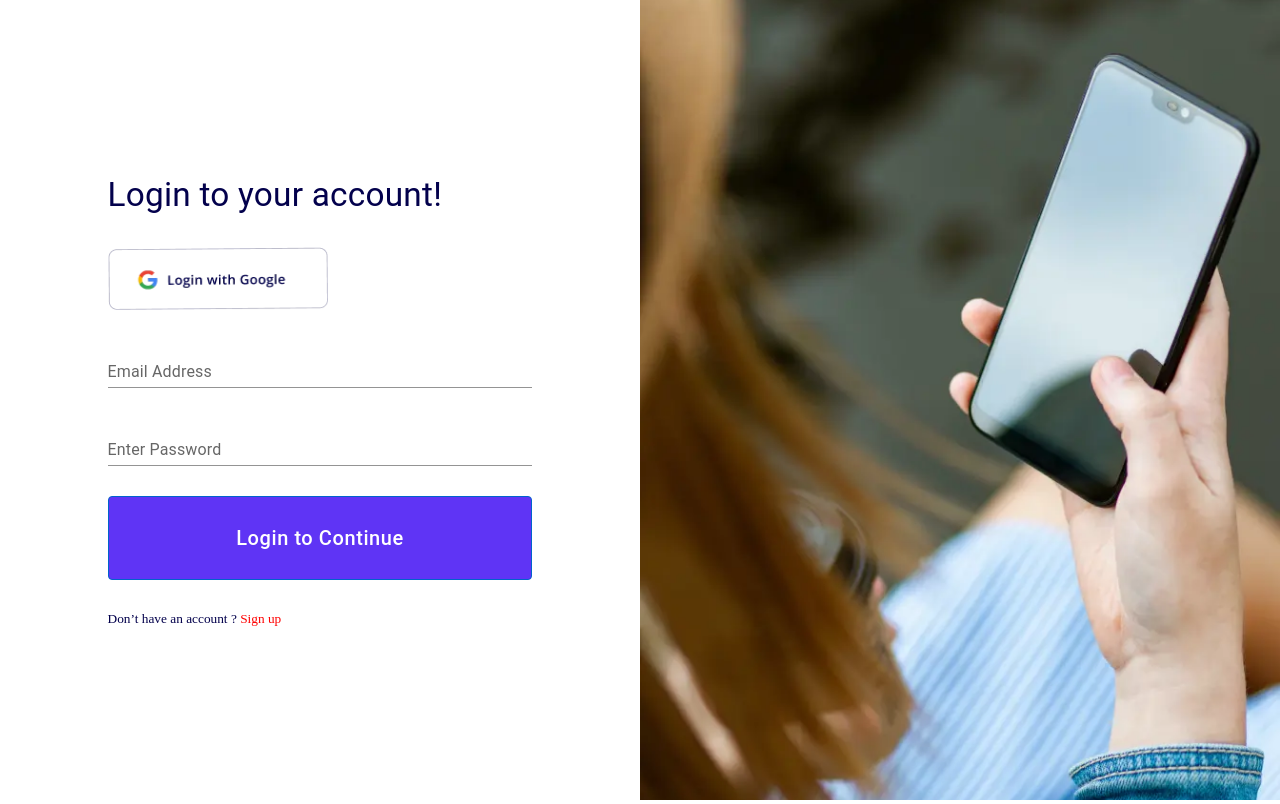
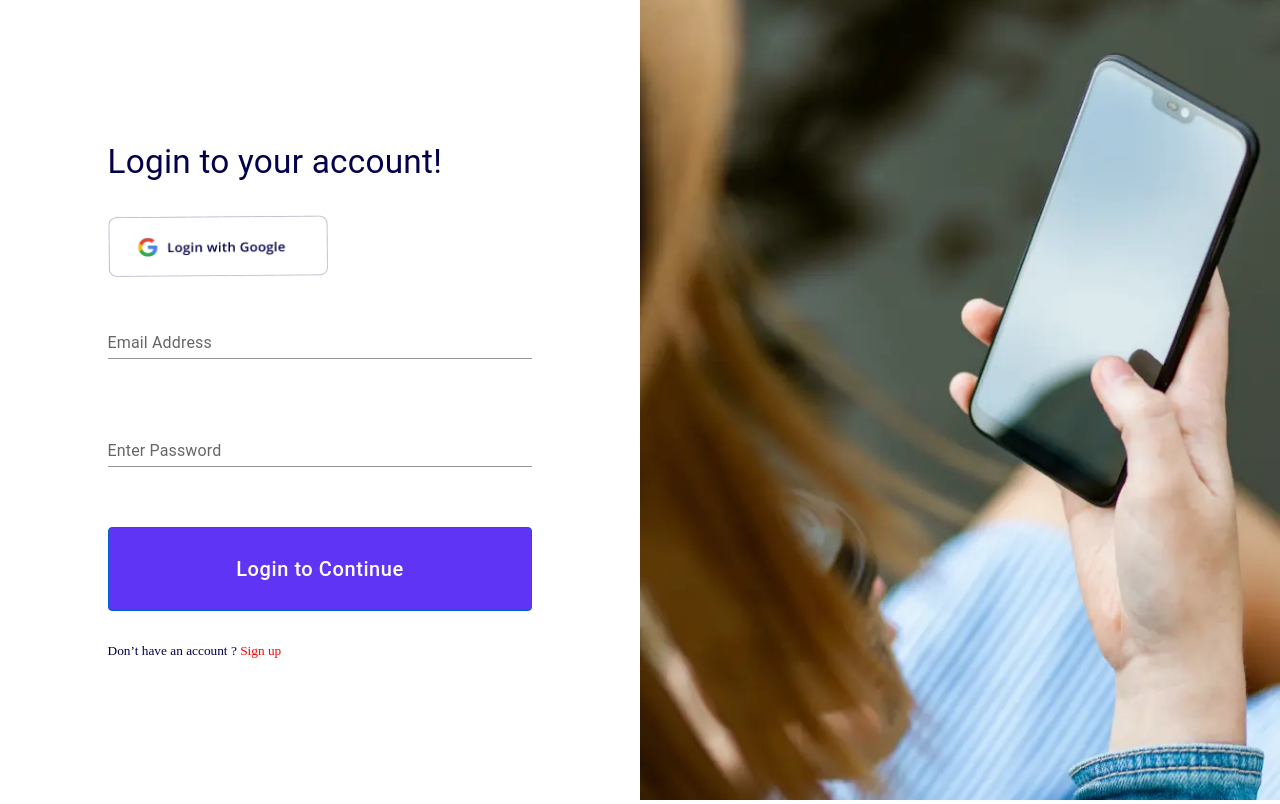
Before and after one commit to aropdhar/discussing_app, a React (Vite) app: page / in a window 1280 px wide. Built offline with nearby package versions, Linux system fonts and the light colour scheme.

Commit message:
fromik_add

```diff
--- a/package.json
+++ b/package.json
@@ -15,10 +15,12 @@
     "@fontsource/roboto": "^5.0.13",
     "@mui/material": "^5.15.15",
     "@react-icons/all-files": "^4.1.0",
+    "formik": "^2.4.6",
     "react": "^18.2.0",
     "react-dom": "^18.2.0",
     "react-icons": "^5.1.0",
-    "react-router-dom": "^6.22.3"
+    "react-router-dom": "^6.22.3",
+    "yup": "^1.4.0"
   },
   "devDependencies": {
     "@types/react": "^18.2.66",
--- a/src/component/layout/utilities/Inputbox.jsx
+++ b/src/component/layout/utilities/Inputbox.jsx
@@ -1,10 +1,10 @@
 import { TextField } from '@mui/material'
 import React from 'react'
 
-const Inputbox = ({variant , placeholder}) => {
+const Inputbox = ({variant , placeholder , id , name , onChange ,value , type}) => {
   return (
     <>
-         <TextField fullWidth id="standard-basic" label={placeholder} variant={variant} />
+         <TextField fullWidth id={id} type={type} name={name} onChange={onChange} label={placeholder} variant={variant} value={value} />
     </>
   )
 }
--- a/src/pages/auth/Login.jsx
+++ b/src/pages/auth/Login.jsx
@@ -11,7 +11,8 @@ import Image from '../../component/layout/utilities/Image';
 import Inputbox from '../../component/layout/utilities/Inputbox';
 import { NavLink } from 'react-router-dom';
 import loginbg from '../../assets/Rectangle 69.webp'
-
+import { useFormik } from 'formik';
+import * as Yup from 'yup';
 
 const Item = styled(Paper)(({ theme }) => ({
   backgroundColor: theme.palette.mode === 'dark' ? '#1A2027' : '#fff',
@@ -26,6 +27,7 @@ const Loginhead = styled(Typography)({
   lineHeight: '45.41px',
   color: "#03014C",
   fontSize: '33.34px',
+  marginBottom: '30px'
 })
 
 const BootstrapButton = styled(Button)({
@@ -37,31 +39,81 @@ const BootstrapButton = styled(Button)({
   lineHeight: 1.5,
   backgroundColor: '#5F34F5',
   borderColor: '#0063cc',
-  width: '424.9px'
+  width: '424.9px',
+  marginBottom: '30px'
 });
 
 
 const Login = () => {
+
+  let initialValues = {
+    email: '',
+    password: ''
+  }
+  const formik = useFormik({
+    initialValues: initialValues,
+    validationSchema: Yup.object({
+      password: Yup.string()
+        .max(10, 'Must be 10 characters or less')
+        .min(5 , 'must be 5 characters')
+        .required('Please Enter Your Password'),
+      email: Yup.string()
+      .email('Invalid email address')
+      .required('Please Enter Your Email'),
+    }),
+    onSubmit: values => {
+       console.log(values);
+      // alert(JSON.stringify(values, null, 2));
+    },
+  });
+
   return (
     <>
       <Box sx={{ flexGrow: 1 }}>
 
           <Grid container spacing={0}>
             <Grid item xs={6} style={{display: "flex" , alignItems: "center" , justifyContent: "center"}}>
-              <div className='login_main'>
+              <div>
                   <Loginhead variant="h4">
                       Login to your account!
                   </Loginhead>
                   <Image source={googleimg} alt="Not Found" styledimg="googleimg"/>
+                <form onSubmit={formik.handleSubmit}>
+                  <div className='login_main'>
+                      <Inputbox
+                       type="email"
+                       id="email"
+                       variant="standard"
+                       placeholder="Email Address"
+                       onChange={formik.handleChange}
+                       value={formik.values.email}
+                       />
+                          {formik.touched.email && formik.errors.email ? (
+                            <div className='fromikerror'>{formik.errors.email}</div>
+                          ) : null}
+                      <Inputbox
+                       type='password'
+                       id='password'
+                       variant="standard"
+                       placeholder="Enter Password"
+                       onChange={formik.handleChange}
+                       value={formik.values.password}
+                       />
 
-                  <Inputbox variant="standard" placeholder="Email Address"/>
+                      {formik.touched.password && formik.errors.password ? (
+                            <div className='fromikerror'>{formik.errors.password}</div>
+                      ) : null}
 
-                  <Inputbox variant="standard" placeholder="Enter Password"/>
 
-                  <BootstrapButton variant="contained" disableRipple>
-                    Login to Continue
-                  </BootstrapButton>
-                  <span style={{fontSize: "13.34px" , color: '#03014C' , fontweight:"700", lineHeight: "18.16px" }}>Don’t have an account ? <NavLink to='/registration' style={{fontSize: "13.34px" , color: 'red' , fontweight:"700", lineHeight: "18.16px" }}>Sign up</NavLink></span>
+                      <BootstrapButton type='submit' variant="contained" disableRipple>
+                        Login to Continue
+                      </BootstrapButton>
+
+                  </div>
+                </form>
+
+
+                  <span style={{fontSize: "13.34px" , color: '#03014C' , fontweight:"700",lineHeight: "18.16px" }}>Don’t have an account ? <NavLink to='/registration' style={{fontSize: "13.34px" , color: 'red' , fontweight:"700", lineHeight: "18.16px" }}>Sign up</NavLink></span>
               </div>
             </Grid>
 
--- a/src/pages/auth/auth.css
+++ b/src/pages/auth/auth.css
@@ -1,8 +1,10 @@
 .login_main{
+    margin-top: 30px;
     display: flex;
     flex-direction: column;
-    row-gap: 30px;
+    row-gap: 60px;
 }
+
 
 .googleimg{
     width: 220px;
@@ -15,6 +17,10 @@
     width: 100%;
     height: 100%;
     object-fit: cover;
+}
+
+.fromikerror{
+    margin-top: -40px;
 }
 
 /* register section */
```
Also changed, not shown: 1 other file (tests, documents, lock files or other folders).
